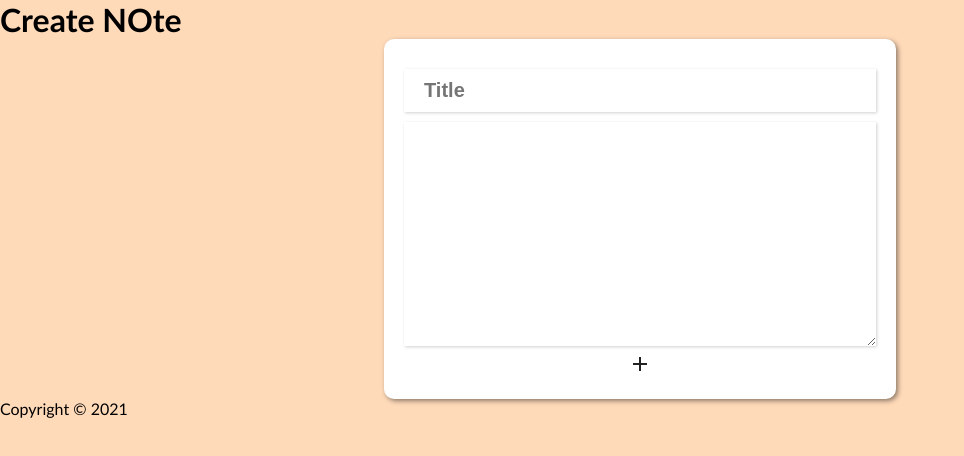
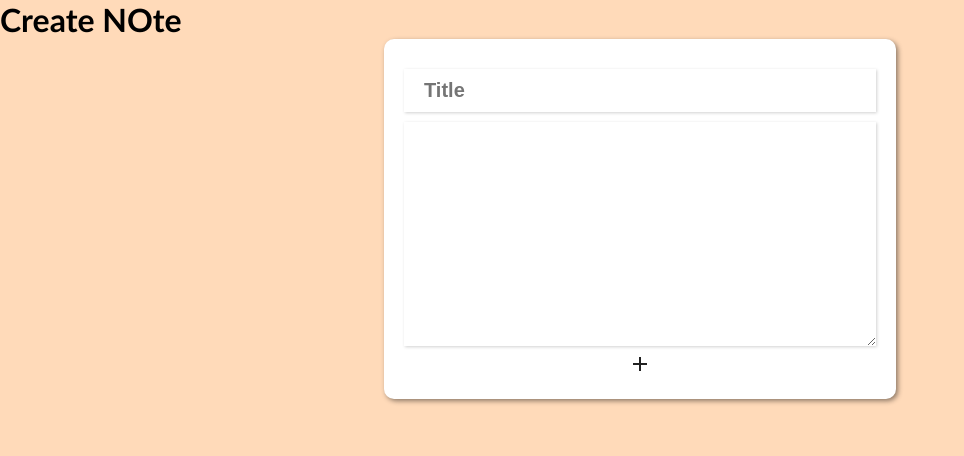
Before and after one commit to Sisamgtm07/Note-App, a React (Create React App) app: page / in a window 1280 px wide. Shown: the top 456 px of the page, without its empty margins (0-964 px from the left). Built offline with nearby package versions, Linux system fonts and the light colour scheme.

Commit message:
Footer Removed

```diff
--- a/src/Component/App.js
+++ b/src/Component/App.js
@@ -2,7 +2,6 @@ import React, { useState } from 'react';
 import Header from './Header';
 import CreateNote from './CreateNote';
 import Note from './Note';
-import Footer from './Footer';
 function App() {
 
   const [addItem, setAddItem] = useState([]);
@@ -35,7 +34,6 @@ function App() {
         })
         }
 
-        <Footer />
     </>
   );
 }
```
